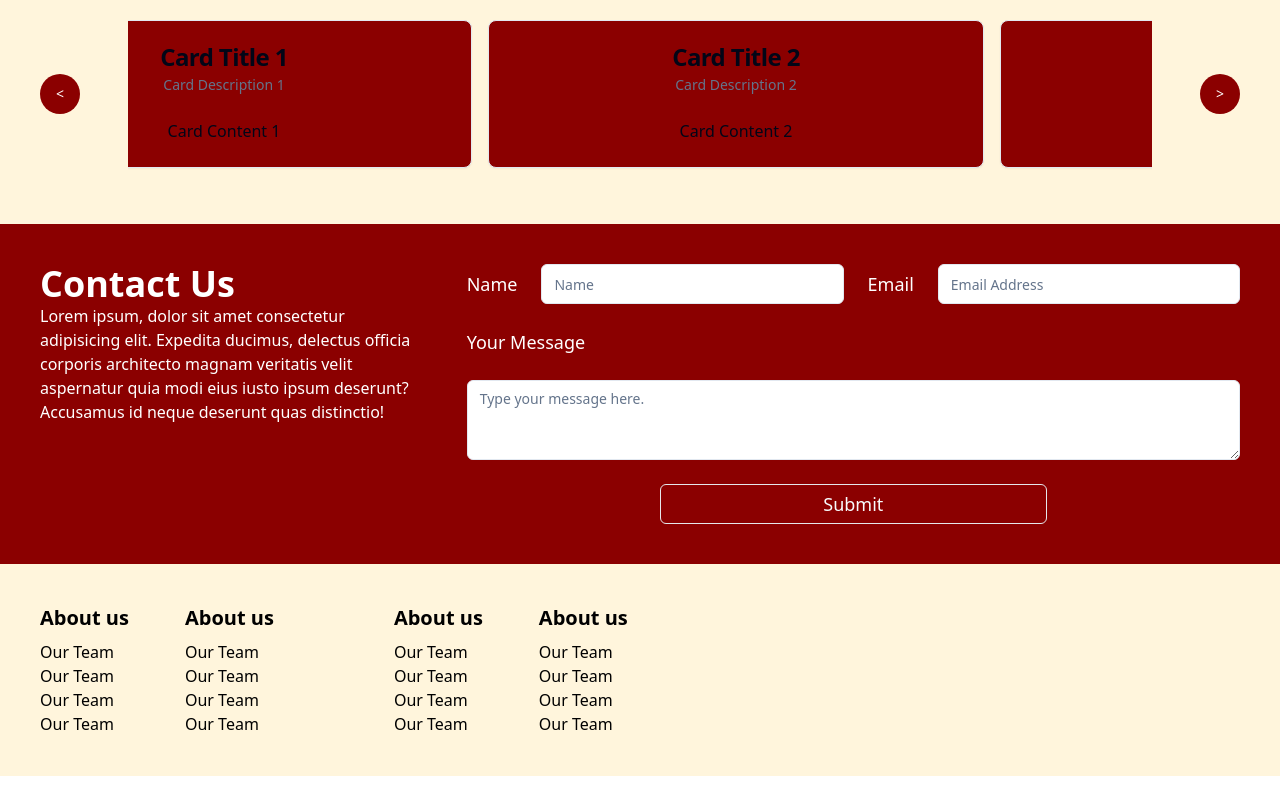
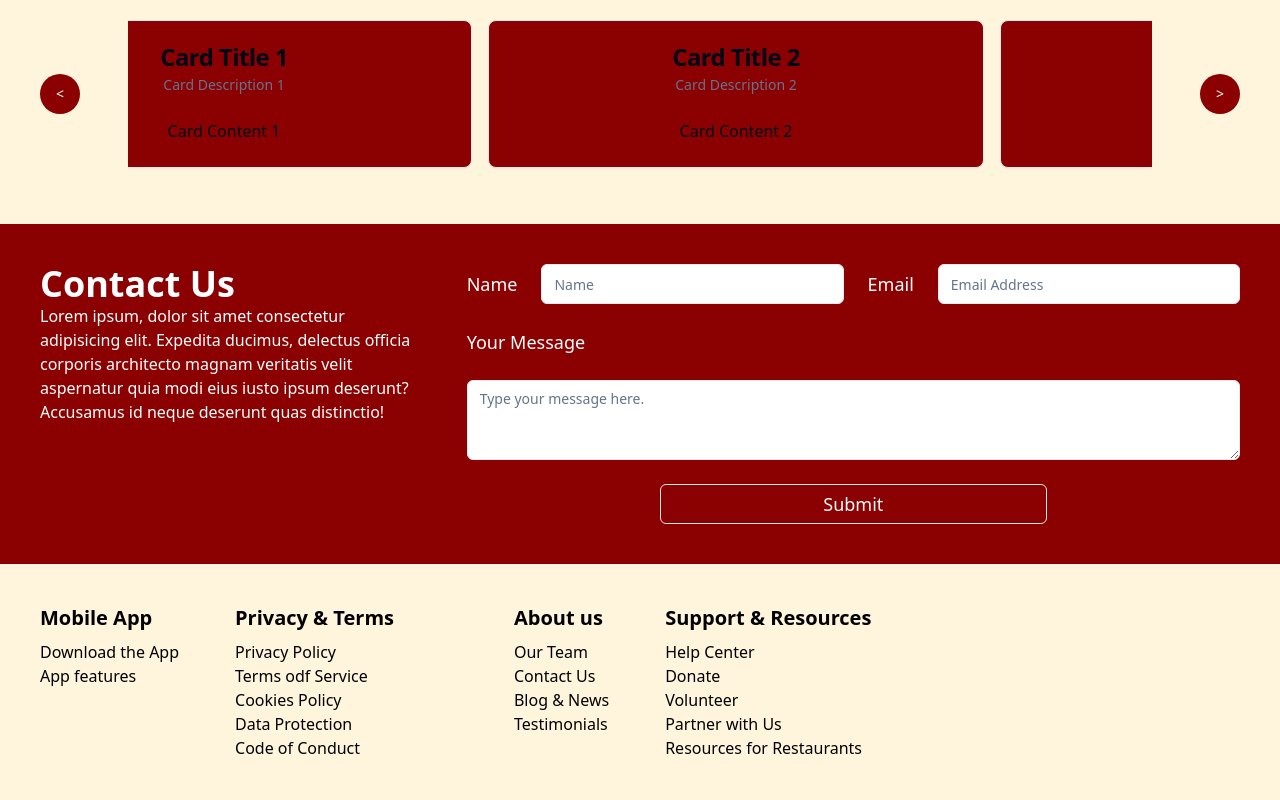
Before and after one commit to AidFusion/AidFusion-fe, a React (Vite) app in the folder AidFusion/: page / in a window 1280 px wide. Shown: the part 1312-2112 px from the top of the page. Before the commit the page ends 2088 px from the top, so only its background shows below. Built offline with nearby package versions, Linux system fonts and the light colour scheme.

Commit message:
update footer

```diff
--- a/AidFusion/src/components/Footer.jsx
+++ b/AidFusion/src/components/Footer.jsx
@@ -6,36 +6,33 @@ export const Footer = () => {
     <div className='p-10 flex flex-col mx-auto md:flex-row md:gap-10 gap-10 md:space-x-20 '>
       <div className='flex justify-evenly gap-10 md:gap-14'>
         <div className='flex flex-col gap-2'>
-          <div className='font-semibold text-xl'>About us</div>
+          <div className='font-semibold text-xl'>Mobile App</div>
           <ul className=''>
             <li>
-              <Link to="">Our Team</Link>
+              <Link to="">Download the App</Link>
             </li>
             <li>
-              <Link to="">Our Team</Link>
-            </li>
-            <li>
-              <Link to="">Our Team</Link>
-            </li>
-            <li>
-              <Link to="">Our Team</Link>
+              <Link to="">App features</Link>
             </li>
           </ul>
         </div>
         <div className='flex flex-col gap-2'>
-          <div className='font-semibold text-xl'>About us</div>
+          <div className='font-semibold text-xl'>Privacy & Terms</div>
           <ul className=''>
-            <li>
-              <Link to="">Our Team</Link>
+          <li>
+              <Link to="">Privacy Policy</Link>
             </li>
             <li>
-              <Link to="">Our Team</Link>
+              <Link to="">Terms odf Service</Link>
             </li>
             <li>
-              <Link to="">Our Team</Link>
+              <Link to="">Cookies Policy</Link>
             </li>
             <li>
-              <Link to="">Our Team</Link>
+              <Link to="">Data Protection</Link>
+            </li>
+            <li>
+              <Link to="">Code of Conduct</Link>
             </li>
           </ul>
         </div>
@@ -48,30 +45,33 @@ export const Footer = () => {
               <Link to="">Our Team</Link>
             </li>
             <li>
-              <Link to="">Our Team</Link>
+              <Link to="">Contact Us</Link>
             </li>
             <li>
-              <Link to="">Our Team</Link>
+              <Link to="">Blog & News</Link>
             </li>
             <li>
-              <Link to="">Our Team</Link>
+              <Link to="">Testimonials</Link>
             </li>
           </ul>
         </div>
         <div className='flex flex-col gap-2'>
-          <div className='font-semibold text-xl'>About us</div>
+          <div className='font-semibold text-xl'>Support & Resources</div>
           <ul className=''>
             <li>
-              <Link to="">Our Team</Link>
+              <Link to="">Help Center</Link>
             </li>
             <li>
-              <Link to="">Our Team</Link>
+              <Link to="">Donate</Link>
             </li>
             <li>
-              <Link to="">Our Team</Link>
+              <Link to="">Volunteer</Link>
             </li>
             <li>
-              <Link to="">Our Team</Link>
+              <Link to="">Partner with Us</Link>
+            </li>
+            <li>
+              <Link to="">Resources for Restaurants</Link>
             </li>
           </ul>
         </div>
```
